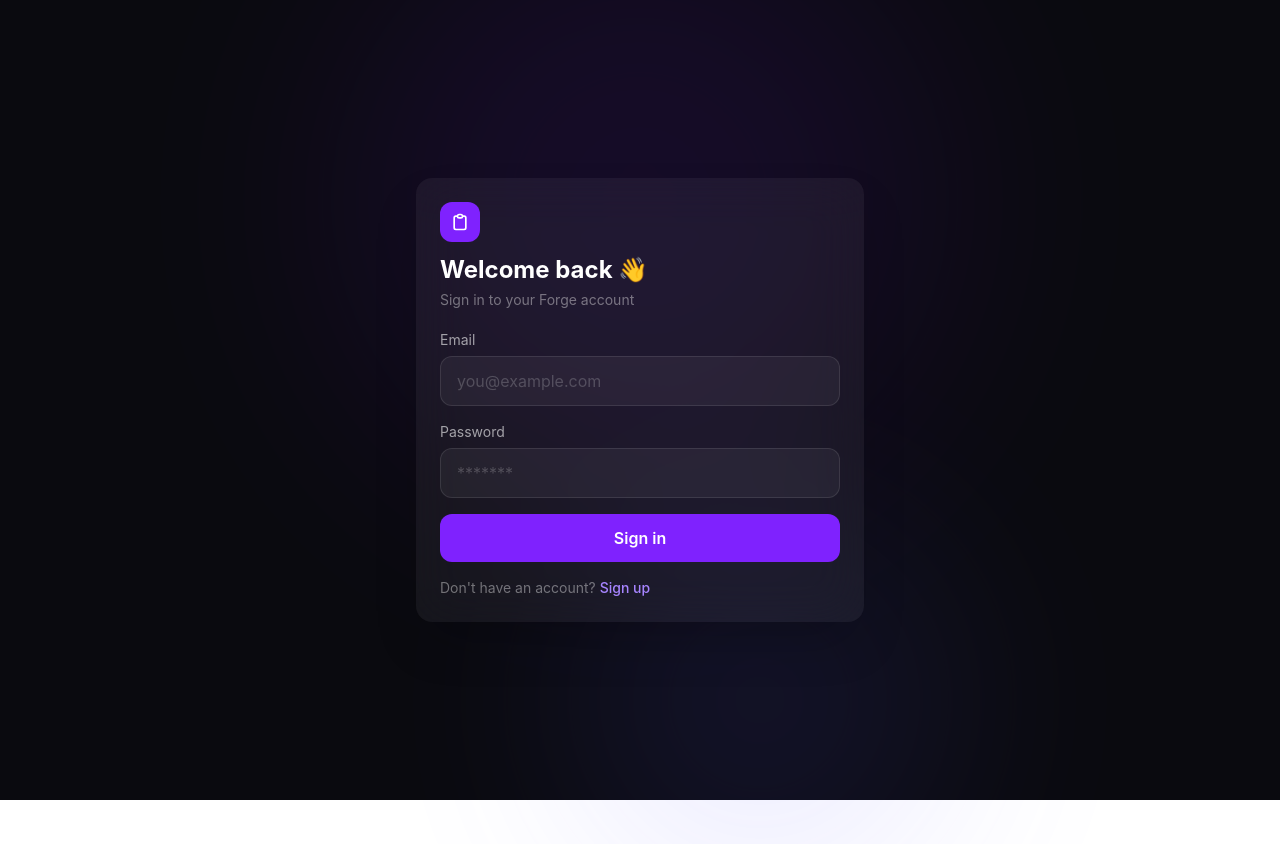
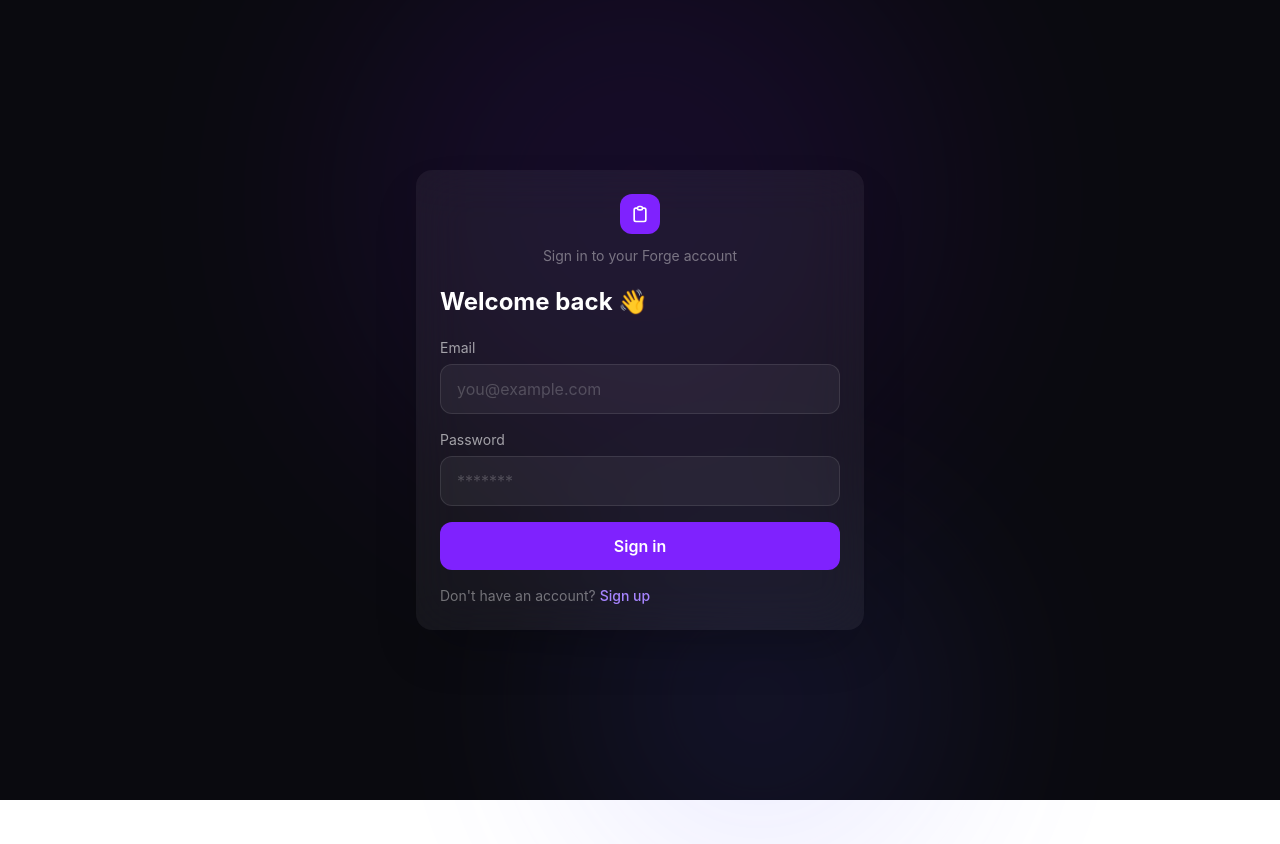
Before and after one commit to Quasheana226/pro-tasker-capstone, a React (Vite) app in the folder frontend/: page /login in a window 1280 px wide. Shown: the top 844 px of the page. Built offline with nearby package versions, Linux system fonts and the light colour scheme; no server answers.

Commit message:
Final commit

```diff
--- a/frontend/src/pages/LoginPage.tsx
+++ b/frontend/src/pages/LoginPage.tsx
@@ -37,15 +37,15 @@ const LoginPage = () => {
             {/* Glass card */}
             <div className="relative w-full max-w-md bg-white/5 backdrop-blur-xl rounded-2xl p-6 shadow-2xl">
                 {/* Logo / Brand */}
-                <div className="mb-5">
-                    <div className="flex items-center justify-center w-10 h-10 rounded-xl bg-violet-600 mb-3">
+                <div className="mb-5 text-center">
+                    <div className="inline-flex items-center justify-center w-10 h-10 rounded-xl bg-violet-600 mb-3">
                         <svg className="w-5 h-5 text-white" fill="none" stroke="currentColor" viewBox="0 0 24 24">
                             <path strokeLinecap="round" strokeLinejoin="round" strokeWidth={2} d="M9 5H7a2 2 0 00-2 2v12a2 2 0 002 2h10a2 2 0 002-2V7a2 2 0 00-2-2h-2M9 5a2 2 0 002 2h2a2 2 0 002-2M9 5a2 2 0 012-2h2a2 2 0 012 2" />
                         </svg>
                     </div>
-                    <h1 className="text-2xl font-bold text-white text-left">Welcome back 👋</h1>
-                    <p className="text-sm text-white/40 mt-1 text-left">Sign in to your Forge account</p>
+                    <p className="text-sm text-white/40">Sign in to your Forge account</p>
                 </div>
+                <h1 className="text-2xl font-bold text-white mb-5">Welcome back 👋</h1>
                 {/* Error message */}
                 {error && (
                     <div className="mb-4 px-4 py-3 rounded-lg bg-red-500/10 border border-red-500/20 text-red-400 text-sm">
--- a/frontend/src/pages/RegisterPage.tsx
+++ b/frontend/src/pages/RegisterPage.tsx
@@ -36,15 +36,15 @@ const RegisterPage = () => {
             {/* Glass card */}
             <div className="relative w-full max-w-md bg-white/5 backdrop-blur-xl rounded-2xl p-6 shadow-2xl">
                 {/* Logo / Brand */}
-                <div className="mb-5">
+                <div className="mb-5 text-center">
                     <div className="inline-flex items-center justify-center w-10 h-10 rounded-xl bg-violet-600 mb-3">
                         <svg className="w-5 h-5 text-white" fill="none" stroke="currentColor" viewBox="0 0 24 24">
                             <path strokeLinecap="round" strokeLinejoin="round" strokeWidth={2} d="M9 5H7a2 2 0 00-2 2v12a2 2 0 002 2h10a2 2 0 002-2V7a2 2 0 00-2-2h-2M9 5a2 2 0 002 2h2a2 2 0 002-2M9 5a2 2 0 012-2h2a2 2 0 012 2" />
                         </svg>
                     </div>
-                    <h1 className="text-2xl font-bold text-white text-left">Create an account</h1>
-                    <p className="text-sm text-white/40 mt-1 text-left">Start organizing with Forge</p>
+                    <p className="text-sm text-white/40">Start organizing with Forge</p>
                 </div>
+                <h1 className="text-2xl font-bold text-white mb-5">Create an account</h1>
 
                 {/* Error message — only renders if error state is not empty */}
                 {error && (
```
